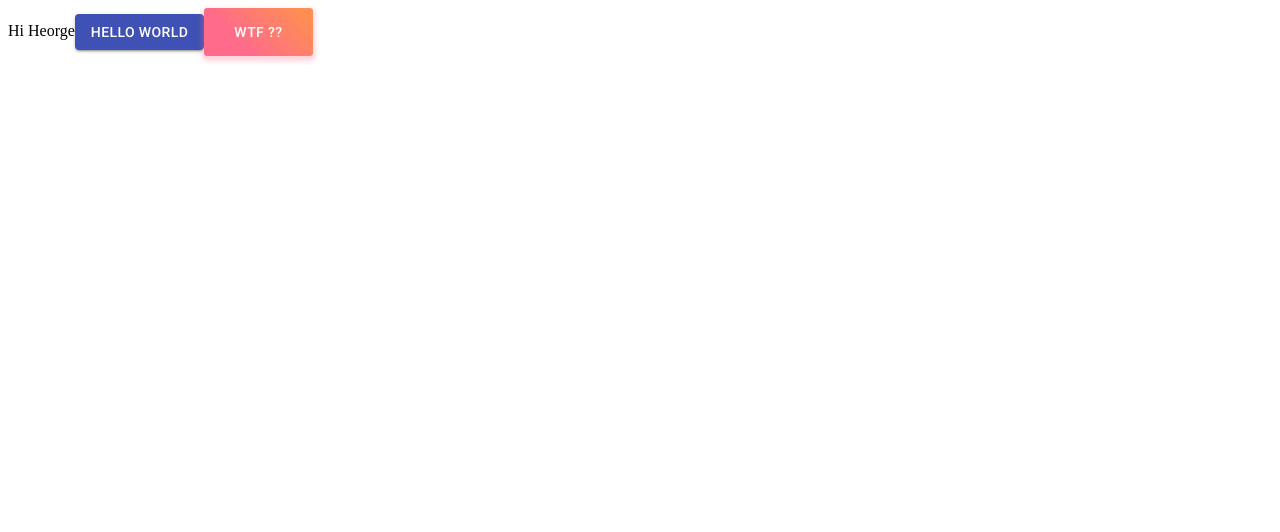
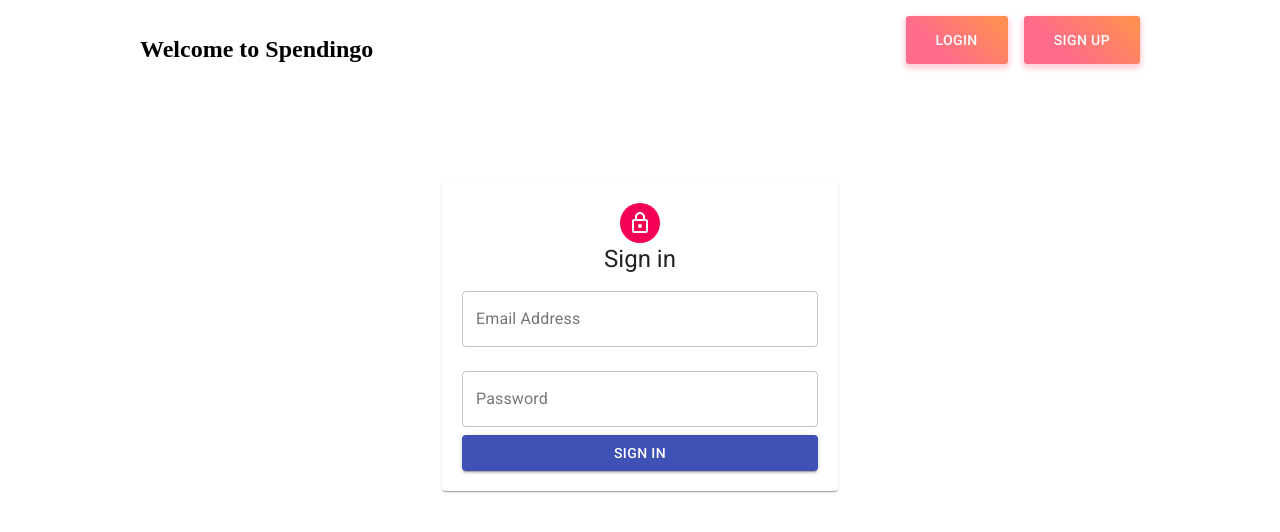
Before and after one commit to GeorgeCrisan/SpendingoJS, a React (Create React App) app: page /login in a window 1280 px wide. Shown: the top 532 px of the page. Built offline with nearby package versions, Linux system fonts and the light colour scheme; no server answers.

Commit message:
chore: add login / logout Components

```diff
--- a/src/App.js
+++ b/src/App.js
@@ -1,17 +1,34 @@
 import React from 'react';
-import Button from '@material-ui/core/Button';
-import ButtonSpendingo from './Components/ButtonSpendingo';
+import {Route, Switch} from "react-router-dom";
+import {connect} from "react-redux";
 
-function App() {
+//Higher order component protected route
+import ProtectedRoute from "./Components/ProtectedRoute";
+
+// Presentational Components
+import AppHeader from "./Components/AppHeader.react";
+import Login from "./Components/RoutesScreens/Login.react";
+import UserHomeScreen from "./Components/RoutesScreens/UserHomeScreen.react";
+
+function App(props) {
+  const { isAuthenticated, isVerifying } = props;
+
   return (
-    <div className="App">
-      Hi Heorge
-      <Button variant="contained" color="primary">
-        Hello World
-      </Button>
-      <ButtonSpendingo>Wtf ??</ButtonSpendingo>
+    <div className="rootApp" style={{maxWidth: 1000, padding: "0px 16px", margin: '16px auto auto'}}>
+      <AppHeader isAuthenticated={isAuthenticated} isVerifying={isVerifying}/>
+      <Switch>
+        <ProtectedRoute exact path='/userhome' component={UserHomeScreen} isAuthenticated={isAuthenticated} isVerifying={isVerifying} />
+        <Route path="/login" component={Login} />
+      </Switch>
     </div>
   );
 }
 
-export default App;
+function mapStateToProps(state) {
+  return {
+    isAuthenticated: state.auth.isAuthenticated,
+    isVerifying: state.auth.isVerifying
+  };
+}
+
+export default connect(mapStateToProps)(App);
--- a/src/Components/StoreProvider.js
+++ b/src/Components/AppAndStoreProvider.jsx
@@ -8,7 +8,7 @@
 
 const store = reduxStore();
 
-function Spendingo() {
+function AppAndStoreProvider() {
   return (
     <Provider store={store}>
       <Router>
@@ -18,4 +18,4 @@
   );
 }
 
-export default Spendingo;
+export default AppAndStoreProvider;
--- /dev/null
+++ b/src/Components/AppHeader.react.jsx
@@ -0,0 +1,32 @@
+import React from 'react';
+//import Button from '@material-ui/core/Button';
+import ButtonSpendingo from './ButtonSpendingo';
+import {connect} from 'react-redux';
+import {Link} from 'react-router-dom';
+import {logoutUser} from '../actions';
+
+const AppHeader = (props) => {
+  let {isAuthenticated} = props;
+  const {dispatch} = props;
+  const logout = ()=> {
+    console.log(isAuthenticated);
+    dispatch(logoutUser());
+  };
+  console.log(isAuthenticated, 'here?? *****');
+  return (<div className='Main Header'>
+    <div style={{display: "flex", flexFlow: ' row-nowrap', justifyContent: 'flex-end'}}>
+      <div style={{marginRight: 'auto'}}><h2>Welcome to Spendingo</h2></div>
+      {isAuthenticated && <ButtonSpendingo onClick={logout}>{'Logout'}</ButtonSpendingo>}
+      {!isAuthenticated && <Link style={{textDecoration: 'none', marginRight: 16}} to={'/login'}><ButtonSpendingo>{'Login'}</ButtonSpendingo></Link>}
+      {!isAuthenticated && <Link style={{textDecoration: 'none'}} to={'/signup'}><ButtonSpendingo>{'Sign Up'}</ButtonSpendingo></Link>}
+    </div>
+  </div>);
+};
+
+function mapStateToProps(state) {
+  return {
+    isAuthenticated: state.auth.isAuthenticated
+  }
+}
+
+export default connect(mapStateToProps)(AppHeader);
--- a/src/Components/ButtonSpendingo.jsx
+++ b/src/Components/ButtonSpendingo.jsx
@@ -16,5 +16,5 @@
 
 export default function ButtonSpendingo(props) {
   const classes = useStyles();
-return <Button className={classes.root}>{props.children}</Button>;
+return <Button onClick={props.onClick} className={classes.root}>{props.children}</Button>;
 }
--- /dev/null
+++ b/src/Components/ProtectedRoute.jsx
@@ -0,0 +1,21 @@
+import React from 'react';
+import { Route, Redirect } from 'react-router-dom';
+
+
+
+
+const ProtectedRoute = ({
+  component: Component,
+  isAuthenticated,
+  isVerifying,
+  ...rest
+}) => {
+  return (
+  <Route {...rest} render={(props) => isVerifying ?
+   (<div> Loading ... </div>) : isAuthenticated ?
+    (<Component {...props}/>) : (<Redirect to={{pathname: "/login", state: {from: props.location}}} />)} >
+  </Route>
+  );
+};
+
+export default ProtectedRoute;
--- /dev/null
+++ b/src/Components/RoutesScreens/Login.react.jsx
@@ -0,0 +1,121 @@
+import React, { useState } from "react";
+import { connect } from "react-redux";
+import { Redirect } from "react-router-dom";
+import { loginUser } from "../../actions";
+import { withStyles } from "@material-ui/styles";
+
+import Avatar from "@material-ui/core/Avatar";
+import Button from "@material-ui/core/Button";
+import TextField from "@material-ui/core/TextField";
+import LockOutlinedIcon from "@material-ui/icons/LockOutlined";
+import Typography from "@material-ui/core/Typography";
+import Paper from "@material-ui/core/Paper";
+import Container from "@material-ui/core/Container";
+
+
+const styles = () => ({
+  "@global": {
+    body: {
+      backgroundColor: "#fff"
+    }
+  },
+  paper: {
+    marginTop: 100,
+    display: "flex",
+    padding: 20,
+    flexDirection: "column",
+    alignItems: "center"
+  },
+  avatar: {
+    marginLeft: "auto",
+    marginRight: "auto",
+    backgroundColor: "#f50057"
+  },
+  form: {
+    marginTop: 1
+  },
+  errorText: {
+    color: "#f50057",
+    marginBottom: 5,
+    textAlign: "center"
+  }
+});
+
+const Login = (props) => {
+  const { classes, loginError, isAuthenticated } = props;
+  const [email, setEmail] = useState('');
+  const [password, setPassword] = useState('');
+
+  const handleEmailChange = ({ target }) => {
+    setEmail(target.value);
+  };
+
+  const handlePassChange = ({ target }) => {
+    setPassword(target.value);
+  };
+
+  const handleSubmit = () => {
+    const { dispatch } = props;
+    console.log(email, password);
+    dispatch(loginUser(email, password));
+  }
+
+  if (isAuthenticated) {
+    return <Redirect to="/userhome" />;
+  }
+
+  return (<Container component="main" maxWidth="xs">
+    <Paper className={classes.paper}>
+      <Avatar className={classes.avatar}>
+        <LockOutlinedIcon />
+      </Avatar>
+      <Typography component="h1" variant="h5">
+        Sign in
+    </Typography>
+      <TextField
+        variant="outlined"
+        margin="normal"
+        fullWidth
+        id="email"
+        label="Email Address"
+        name="email"
+        onChange={handleEmailChange}
+      />
+      <TextField
+        variant="outlined"
+        margin="normal"
+        fullWidth
+        name="password"
+        label="Password"
+        type="password"
+        id="password"
+        onChange={handlePassChange}
+      />
+      {loginError && (
+        <Typography component="p" className={classes.errorText}>
+          Incorrect email or password.
+        </Typography>
+      )}
+      <Button
+        type="button"
+        fullWidth
+        variant="contained"
+        color="primary"
+        className={classes.submit}
+        onClick={handleSubmit}
+      >
+        Sign In
+    </Button>
+    </Paper>
+  </Container>);
+};
+
+function mapStateToProps(state) {
+  return {
+    isLoggingIn: state.auth.isLoggingIn,
+    loginError: state.auth.loginError,
+    isAuthenticated: state.auth.isAuthenticated
+  }
+}
+
+export default withStyles(styles)(connect(mapStateToProps)(Login));
--- /dev/null
+++ b/src/Components/RoutesScreens/UserHomeScreen.react.jsx
@@ -0,0 +1,8 @@
+import React from 'react';
+
+const UserHomeScreen = () => {
+
+  return (<div> Home screen user logged in  !!! </div>);
+}
+
+export default UserHomeScreen;
--- a/src/actions/auth.js
+++ b/src/actions/auth.js
@@ -28,9 +28,10 @@
   };
 };
 
-const errorLogin = () => {
+const errorLogin = (err) => {
   return {
-    type: LOGIN_FAILURE
+    type: LOGIN_FAILURE,
+    error: err
   };
 };
 
--- a/src/index.js
+++ b/src/index.js
@@ -1,10 +1,10 @@
 import React from 'react';
 import ReactDOM from 'react-dom';
 
-import App from './Components/StoreProvider';
+import AppAndStoreProvider from './Components/AppAndStoreProvider';
 import * as serviceWorker from './serviceWorker';
 
-ReactDOM.render(<App />, document.getElementById('root'));
+ReactDOM.render(<AppAndStoreProvider />, document.getElementById('root'));
 
 // If you want your app to work offline and load faster, you can change
 // unregister() to register() below. Note this comes with some pitfalls.
--- a/src/reducers/auth.js
+++ b/src/reducers/auth.js
@@ -15,9 +15,10 @@
   isVerifying: false,
   logginError: { isError: false, message: "", statusCode: "" },
   logoutError: { isError: false, message: "", statusCode: "" },
-  userLogged: false,
+  isAuthenticated: false,
   user: {}
 }, action) => {
+  console.log('Action Type:', action.type , 'Error:' ,(action?.error));
   switch (action.type) {
     case LOGIN_REQUEST:
       return {
@@ -30,17 +31,17 @@
       return {
         ...state,
         isLoggingIn: false,
-        userLogged: true,
+        isAuthenticated: true,
         user: action.payload
       };
 
     case LOGIN_FAILURE:
       let errorLF = action.error;
+      console.log(action, '***');
       return {
         ...state,
         isLoggingIn: false,
         isAuthenticated: false,
-        userLogged: false,
         loginError: { isError: true, message: errorLF.message, statusCode: errorLF.statusCode }
       };
 
@@ -52,10 +53,11 @@
       };
 
     case LOGOUT_SUCCESS:
+      console.log(state, ' on logout success');
       return {
         ...state,
         isLoggingOut: false,
-        userLogged: false,
+        isAuthenticated: false,
         user: {}
       };
 
```
Also changed, not shown: public/manifest.json, 1 other file (tests, documents, lock files or other folders).
